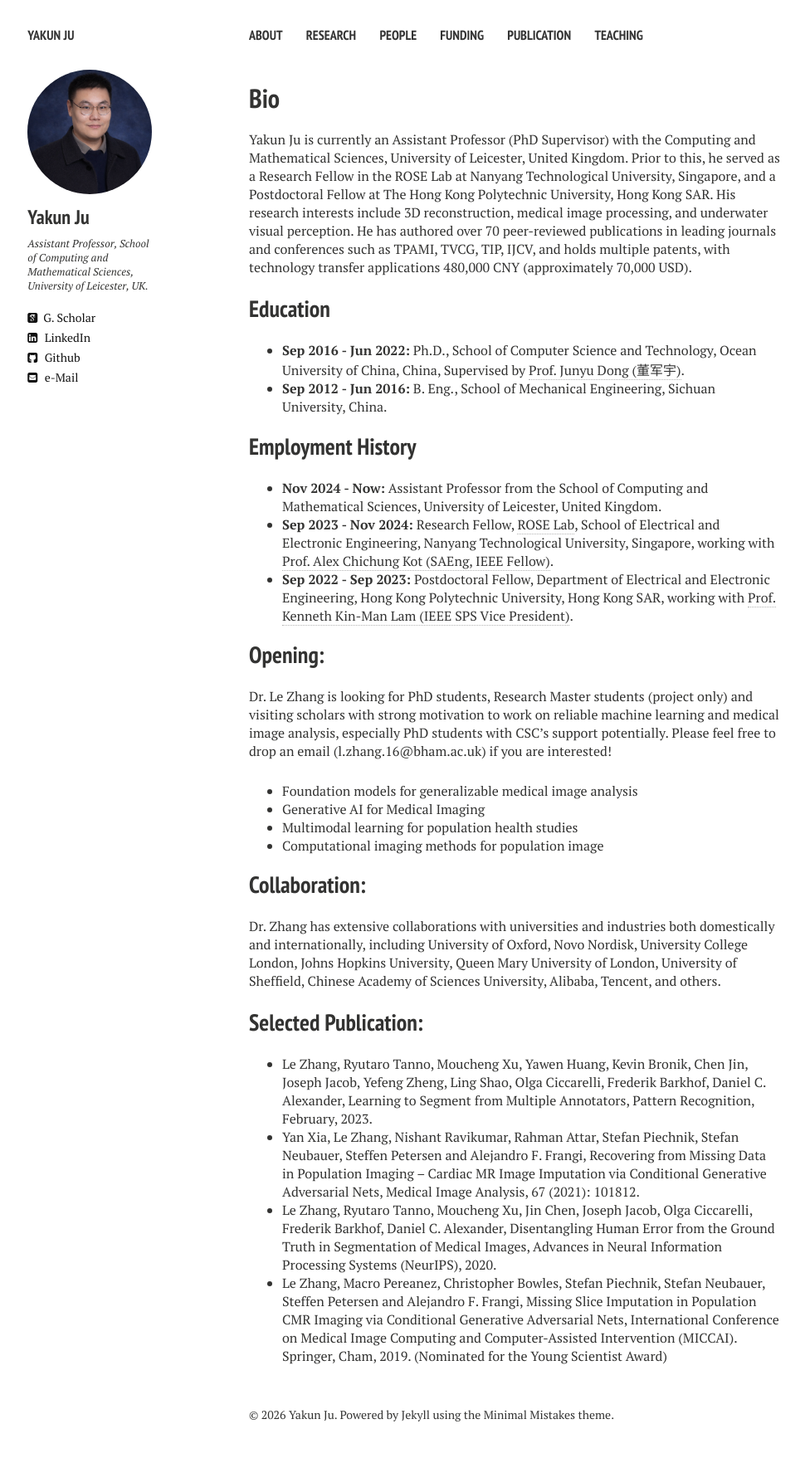
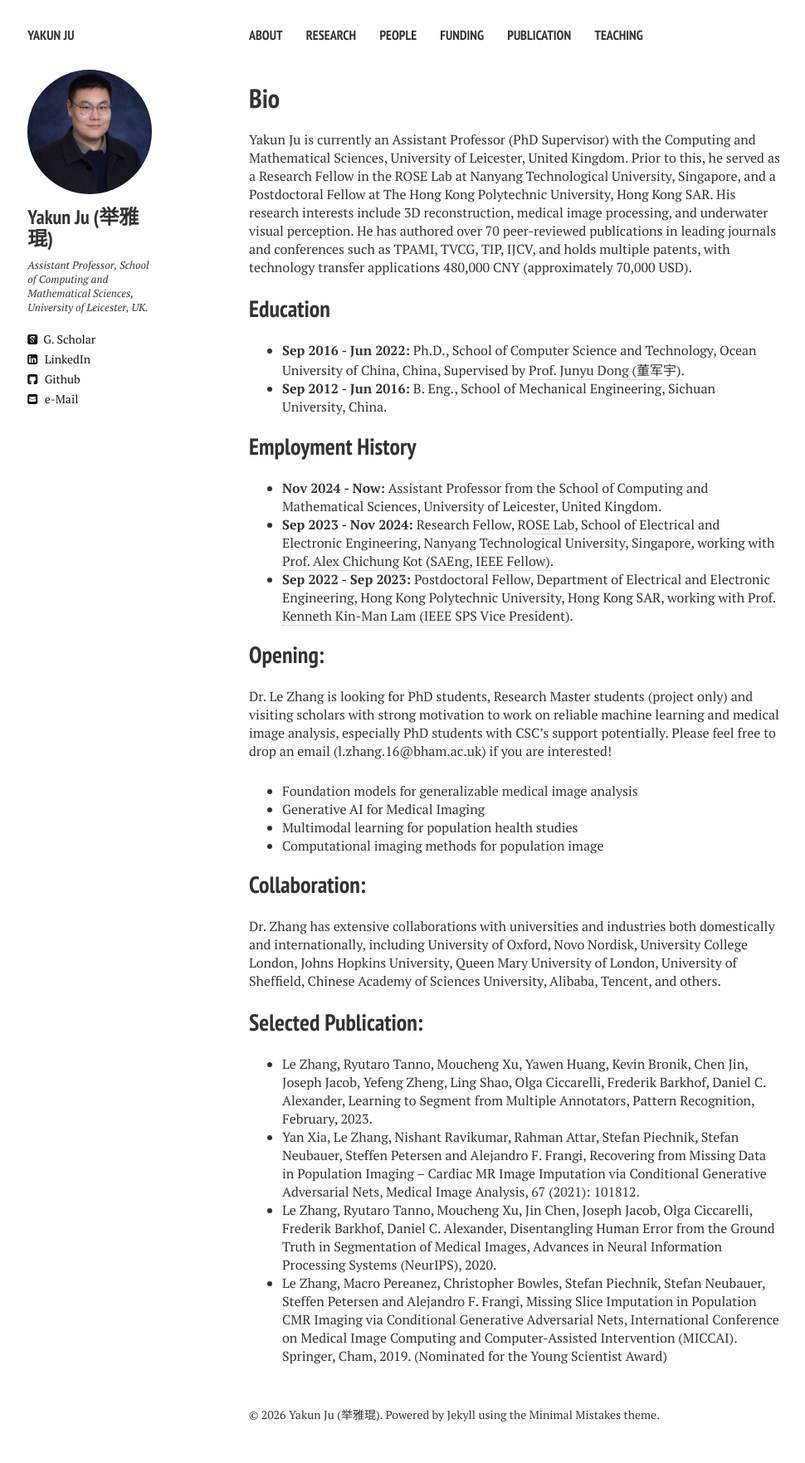
Before and after one commit to Kelvin-Ju/kelvin-ju.github.io, a Jekyll site: the page built from index.md, in a window 1280 px wide. Shown: the whole page at 83% size, without its empty margins (20-990 px from the left). Built offline with Jekyll 4.4.1, drawn with Linux system fonts in a browser that asks for light colours; nearby versions of some CDN libraries.

Commit message:
Update _config.yml

```diff
--- a/_config.yml
+++ b/_config.yml
@@ -8,7 +8,7 @@ disqus_shortname: juyakun
 
 # Owner/author information
 owner:
-  name:           Yakun Ju
+  name:           Yakun Ju (举雅琨)
   avatar:         jykh.png
   bio:            Assistant Professor, School of Computing and Mathematical Sciences, University of Leicester, UK.
 
```
